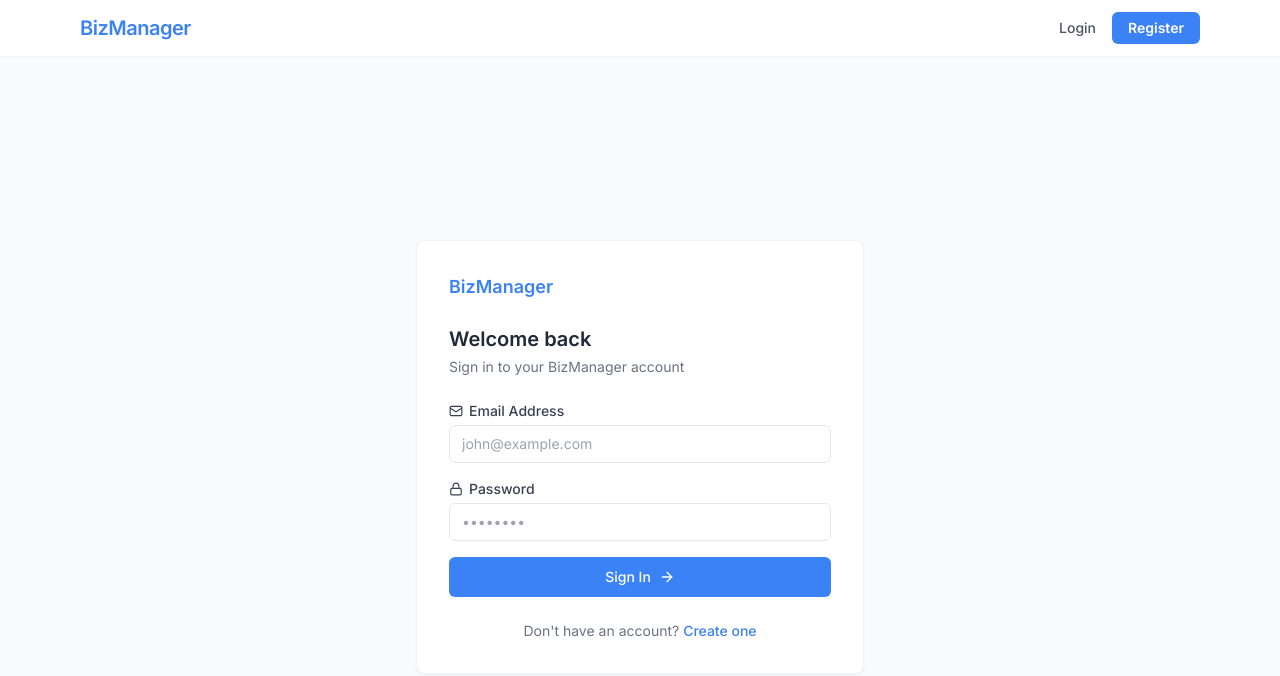
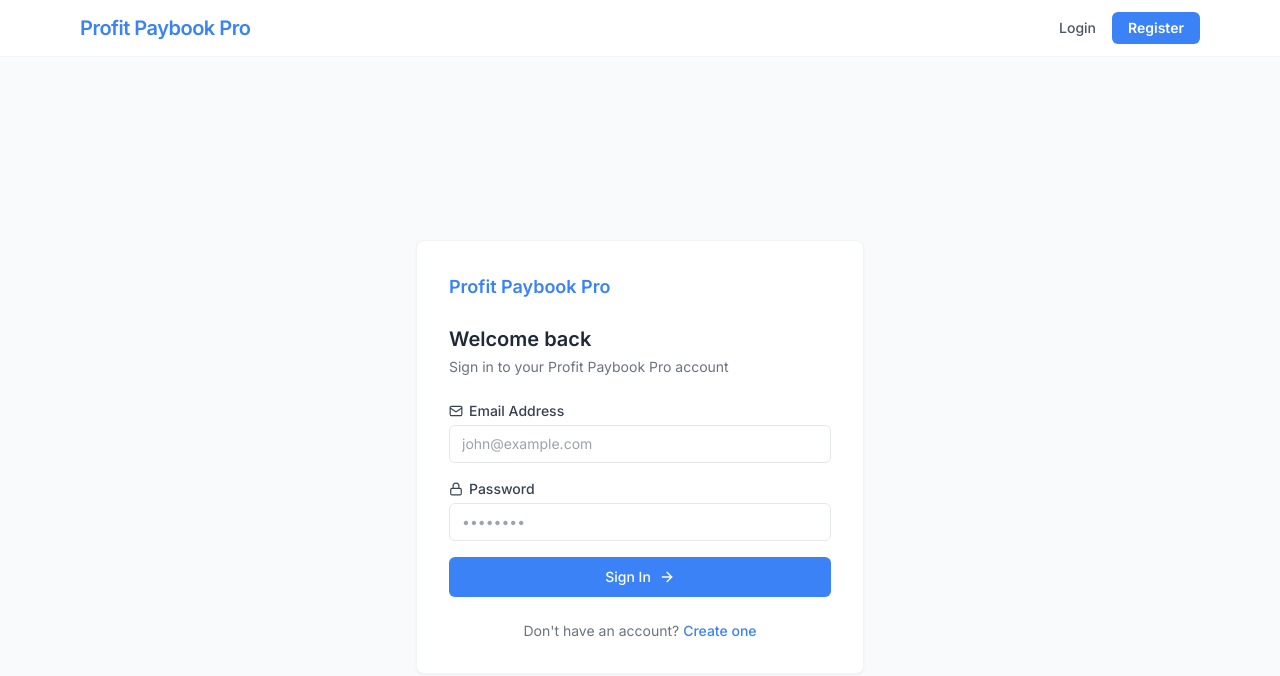
Before and after one commit to shubhamEDRVN/ClientProject, a React (Vite) app in the folder client/: page /login in a window 1280 px wide. Shown: the top 676 px of the page. Built offline with nearby package versions, Linux system fonts and the light colour scheme; no server answers.

Commit message:
Rename project from 'BizManager' to 'Profit Paybook Pro' across all client files
Co-authored-by: shubhamEDRVN <163443397+shubhamEDRVN@users.noreply.github.com>

```diff
--- a/client/index.html
+++ b/client/index.html
@@ -7,7 +7,7 @@
     <link rel="preconnect" href="https://fonts.googleapis.com" />
     <link rel="preconnect" href="https://fonts.gstatic.com" crossorigin />
     <link href="https://fonts.googleapis.com/css2?family=Inter:wght@300;400;500;600;700&display=swap" rel="stylesheet" />
-    <title>BizManager</title>
+    <title>Profit Paybook Pro</title>
   </head>
   <body class="font-sans antialiased">
     <div id="root"></div>
--- a/client/src/components/AppLayout.jsx
+++ b/client/src/components/AppLayout.jsx
@@ -50,7 +50,7 @@ export default function AppLayout() {
       >
         {/* Brand */}
         <div className="h-16 flex items-center justify-between px-6 border-b border-gray-100">
-          <span className="text-xl font-semibold text-blue-500">BizManager</span>
+          <span className="text-xl font-semibold text-blue-500">Profit Paybook Pro</span>
           <button
             onClick={() => setSidebarOpen(false)}
             className="lg:hidden p-1 text-gray-400 hover:text-gray-600 transition-all duration-200"
@@ -124,7 +124,7 @@ export default function AppLayout() {
           >
             <Menu className="w-6 h-6" />
           </button>
-          <div className="lg:hidden ml-3 text-lg font-semibold text-blue-500">BizManager</div>
+          <div className="lg:hidden ml-3 text-lg font-semibold text-blue-500">Profit Paybook Pro</div>
         </header>
 
         {/* Page content */}
--- a/client/src/components/Navbar.jsx
+++ b/client/src/components/Navbar.jsx
@@ -9,7 +9,7 @@ export default function Navbar() {
     <nav className="bg-white border-b border-gray-100">
       <div className="max-w-6xl mx-auto px-4 py-3 flex items-center justify-between">
         <Link to="/" className="text-xl text-blue-500 font-semibold tracking-tight">
-          BizManager
+          Profit Paybook Pro
         </Link>
         <div className="flex items-center gap-4">
           {isAuthenticated ? (
--- a/client/src/pages/Login.jsx
+++ b/client/src/pages/Login.jsx
@@ -39,9 +39,9 @@ export default function Login() {
   return (
     <div className="min-h-screen bg-gray-50 flex items-center justify-center px-4">
       <div className="bg-white rounded-lg shadow-sm border border-gray-100 p-8 w-full max-w-md transition-all duration-200">
-        <p className="text-blue-500 font-semibold text-lg mb-6">BizManager</p>
+        <p className="text-blue-500 font-semibold text-lg mb-6">Profit Paybook Pro</p>
         <h2 className="text-xl font-semibold text-gray-800 mb-1">Welcome back</h2>
-        <p className="text-gray-500 text-sm mb-6">Sign in to your BizManager account</p>
+        <p className="text-gray-500 text-sm mb-6">Sign in to your Profit Paybook Pro account</p>
 
         {error && (
           <div className="bg-red-50 border border-red-200 text-red-700 text-sm px-4 py-3 rounded-md mb-4">
--- a/client/src/pages/Register.jsx
+++ b/client/src/pages/Register.jsx
@@ -39,9 +39,9 @@ export default function Register() {
   return (
     <div className="min-h-screen bg-gray-50 flex items-center justify-center px-4">
       <div className="bg-white rounded-lg shadow-sm border border-gray-100 p-8 w-full max-w-md transition-all duration-200">
-        <p className="text-blue-500 font-semibold text-lg mb-6">BizManager</p>
+        <p className="text-blue-500 font-semibold text-lg mb-6">Profit Paybook Pro</p>
         <h2 className="text-xl font-semibold text-gray-800 mb-1">Create your account</h2>
-        <p className="text-gray-500 text-sm mb-6">Get started with BizManager today</p>
+        <p className="text-gray-500 text-sm mb-6">Get started with Profit Paybook Pro today</p>
 
         {error && (
           <div className="bg-red-50 border border-red-200 text-red-700 text-sm px-4 py-3 rounded-md mb-4">
```
